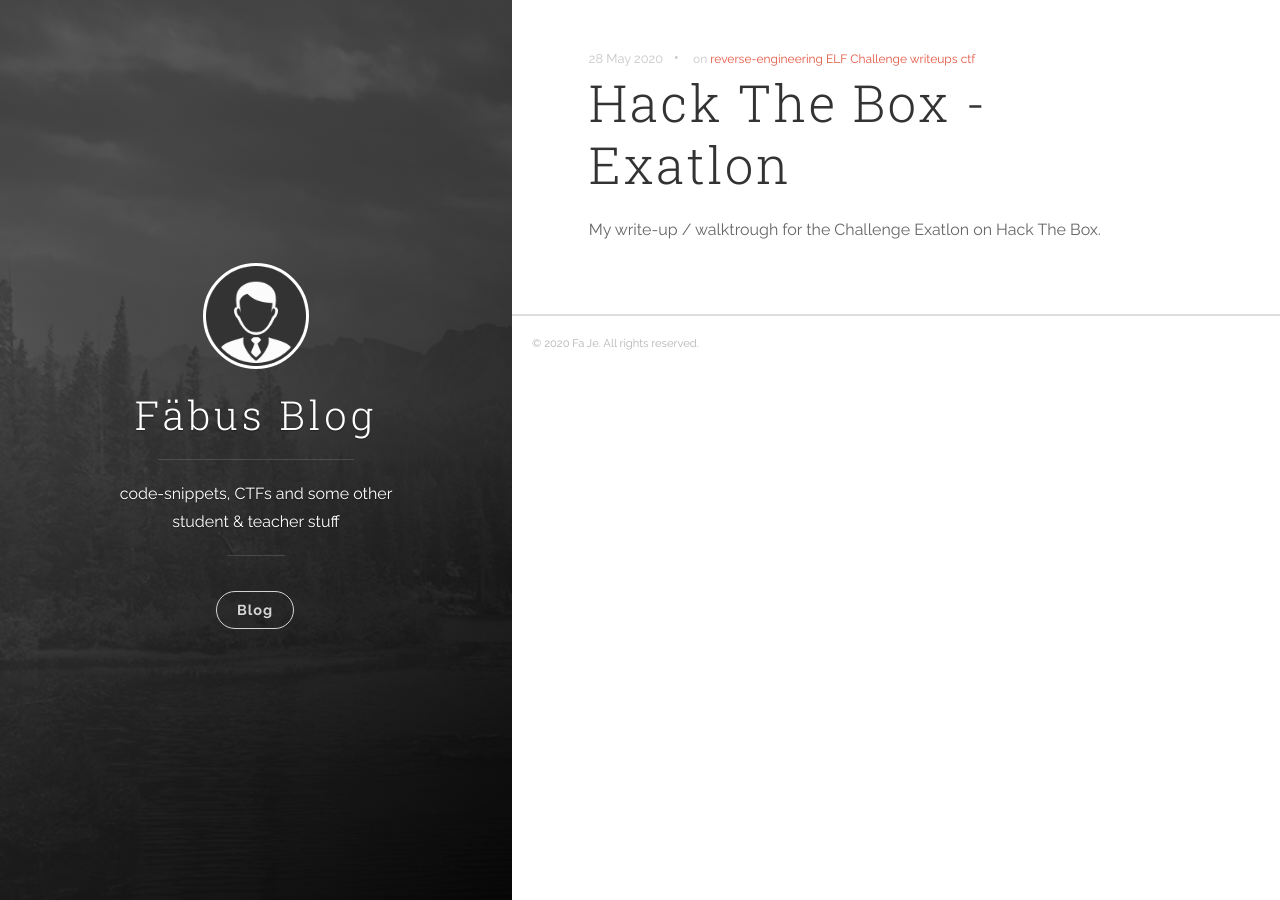
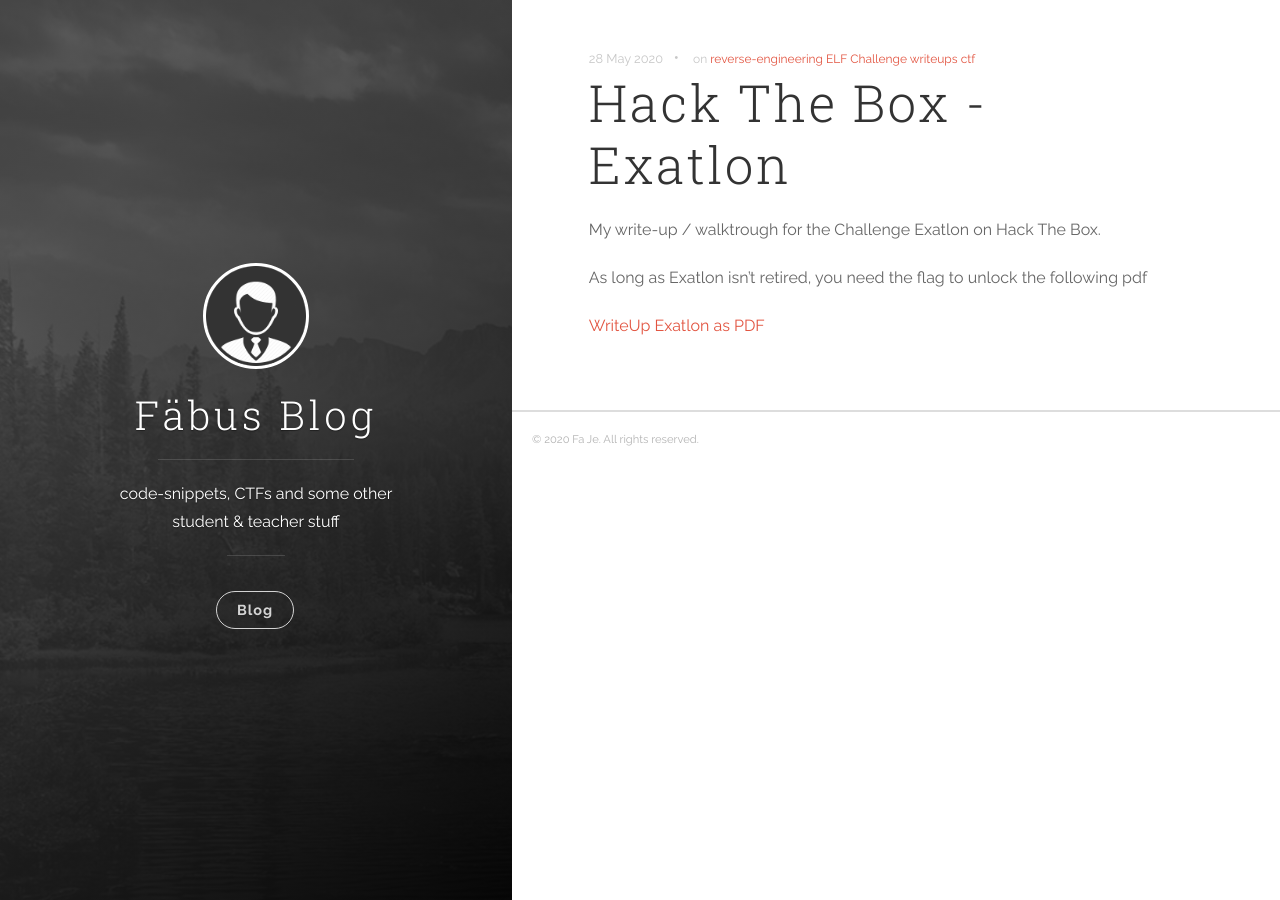
Before and after one commit to jaeflo/jaeflo.github.io, a Jekyll site: the page built from _posts/2020-05-28-hack-the-box-exatlon.md, in a window 1280 px wide. Built offline with Jekyll 4.4.1, drawn with Linux system fonts in a browser that asks for light colours.

Commit message:
exatlon added

```diff
--- a/_posts/2020-05-28-hack-the-box-exatlon.md
+++ b/_posts/2020-05-28-hack-the-box-exatlon.md
@@ -5,3 +5,7 @@
 tags: [reverse-engineering, ELF, Challenge, writeups, ctf]
 ---
 My write-up / walktrough for the Challenge Exatlon on Hack The Box.
+
+As long as Exatlon isn't retired, you need the flag to unlock the following pdf
+
+[WriteUp Exatlon as PDF](https://www.dropbox.com/s/2c304fw5mfcrunj/2020-05-28-hack-the-box-exatlon.pdf?dl=1)
```
Also changed, not shown: _posts/2020-05-23-hack-the-box-bypass.md (+2 -0 lines).
